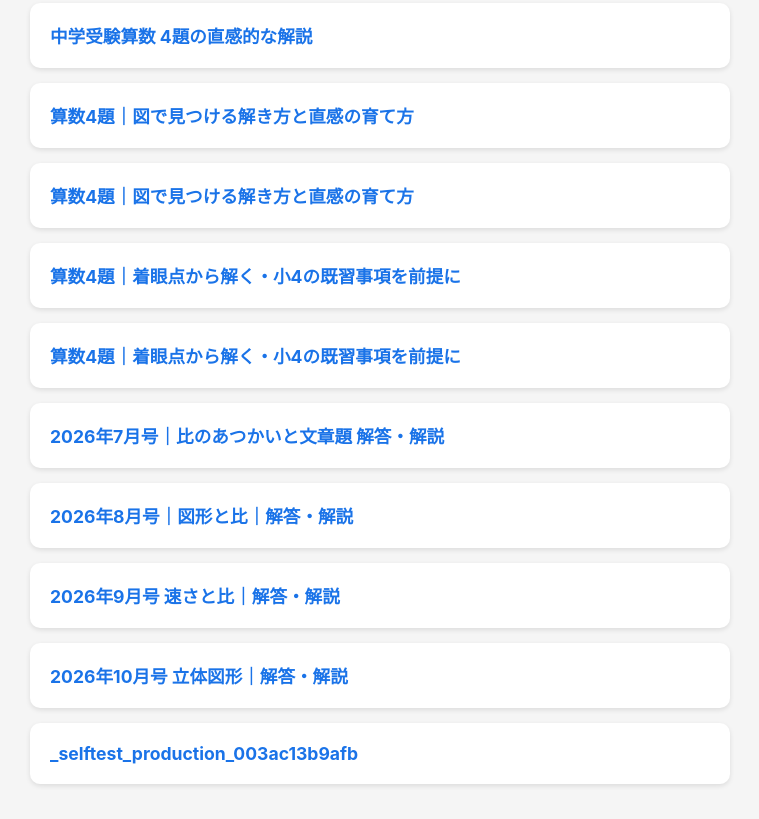
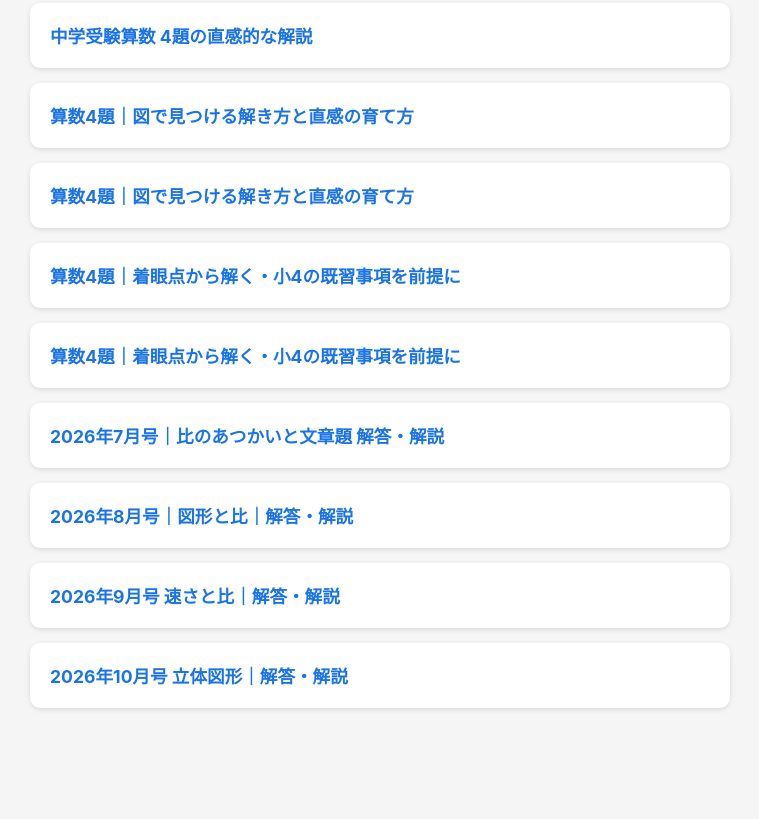
Before and after one commit to iwslatojp29/math-app, a plain HTML site: page math/index.html in a window 1280 px wide. Shown: the part 2774-3593 px from the top of the page, without its empty margins (260-1019 px from the left). After the commit the page ends 3517 px from the top, so only its background shows below. Drawn offline with Linux system fonts and the light colour scheme.

Commit message:
Auto-update index.html

```diff
--- a/math/index.html
+++ b/math/index.html
@@ -201,8 +201,5 @@
   <div class="card">
     <a href="./2026年10月号_立体図形_解答解説.html">2026年10月号 立体図形｜解答・解説</a>
   </div>
-  <div class="card">
-    <a href="./_selftest_production_003ac13b9afb.html">_selftest_production_003ac13b9afb</a>
-  </div>
 </body>
 </html>
```
